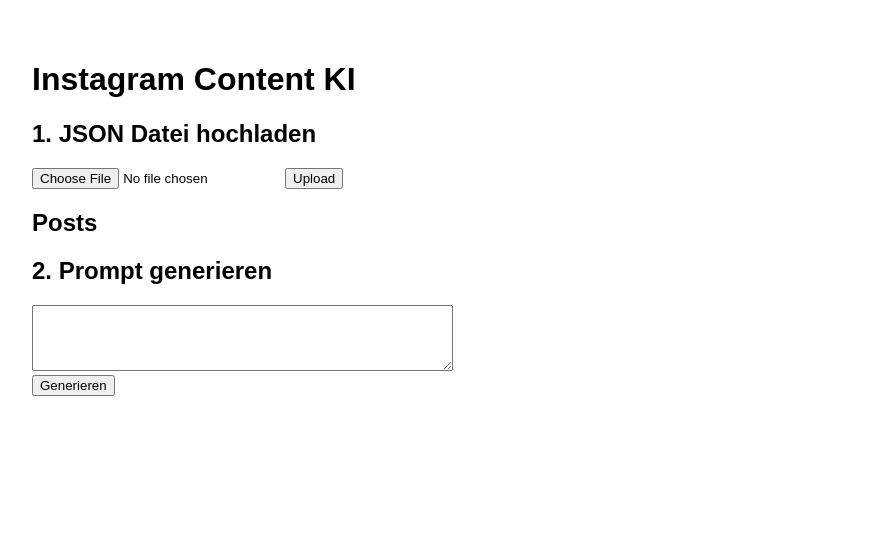
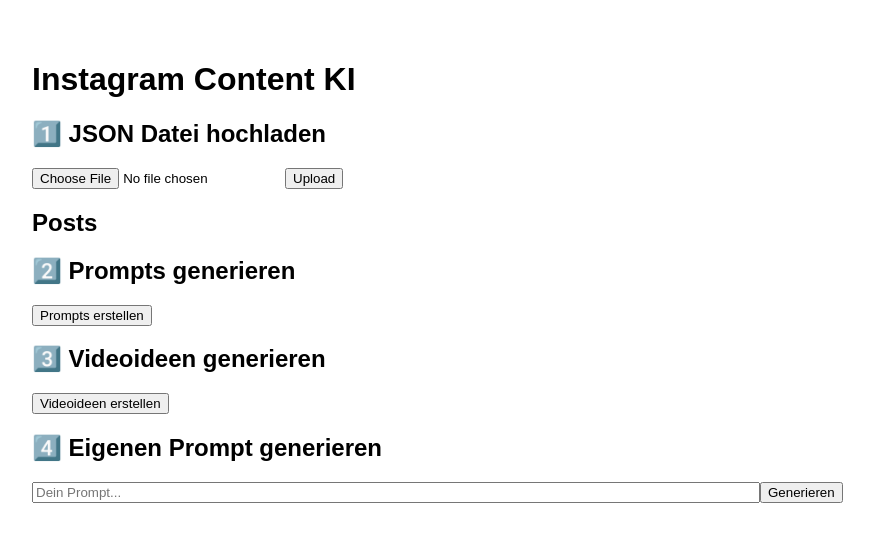
Before and after one commit to goodvibesreports-cell/instagram-content-ki-frontend, a React (Vite) app: page / in a window 1280 px wide. Shown: the top 542 px of the page, without its empty margins (8-882 px from the left). Built offline with nearby package versions, Linux system fonts and the light colour scheme.

Commit message:
Frontend für Render vorbereitet, Upload & Prompt Generator integriert

```diff
--- a/src/App.jsx
+++ b/src/App.jsx
@@ -1,56 +1,89 @@
 import React, { useState } from 'react';
 import axios from 'axios';
 
-const BACKEND_URL = 'https://instagram-content-ki-backend.onrender.com';
+const BACKEND_URL = 'https://instagram-content-ki-backend.onrender.com'; // Dein Render Backend
 
 function App() {
   const [file, setFile] = useState(null);
   const [posts, setPosts] = useState([]);
-  const [prompt, setPrompt] = useState('');
-  const [result, setResult] = useState('');
   const [message, setMessage] = useState('');
+  const [prompts, setPrompts] = useState([]);
+  const [videoIdeas, setVideoIdeas] = useState([]);
+  const [customPrompt, setCustomPrompt] = useState('');
+  const [customResult, setCustomResult] = useState('');
 
+  // Datei auswählen
   const handleFileChange = (e) => setFile(e.target.files[0]);
 
+  // Datei hochladen
   const handleUpload = async () => {
     if (!file) return alert('Bitte JSON Datei auswählen');
+
     const formData = new FormData();
     formData.append('file', file);
 
     try {
       const res = await axios.post(`${BACKEND_URL}/upload`, formData);
       setMessage(res.data.message);
+
+      // Lokale Anzeige der Posts
       const text = await file.text();
       setPosts(JSON.parse(text));
+
+      setPrompts([]);
+      setVideoIdeas([]);
+      setCustomResult('');
     } catch (err) {
       console.error(err);
-      setMessage('Upload fehlgeschlagen');
+      setMessage(err.response?.data?.error || 'Upload fehlgeschlagen');
     }
   };
 
-  const handleGenerate = async () => {
-    if (!prompt) return alert('Bitte Prompt eingeben');
+  // Prompts generieren
+  const handleGeneratePrompts = async () => {
     try {
-      const res = await axios.post(`${BACKEND_URL}/generate`, { prompt });
-      setResult(res.data.result);
+      const res = await axios.post(`${BACKEND_URL}/generate-prompts`);
+      setPrompts(res.data.prompts);
+      setVideoIdeas([]);
     } catch (err) {
-      console.error(err);
-      setResult('Generierung fehlgeschlagen');
+      setMessage(err.response?.data?.error || 'Prompts Generierung fehlgeschlagen');
+    }
+  };
+
+  // Videoideen generieren
+  const handleGenerateVideoIdeas = async () => {
+    if (!prompts.length) return alert('Bitte zuerst Prompts generieren');
+    try {
+      const res = await axios.post(`${BACKEND_URL}/generate-video-ideas`, { prompts });
+      setVideoIdeas(res.data.videoIdeas);
+    } catch (err) {
+      setMessage(err.response?.data?.error || 'Videoideen Generierung fehlgeschlagen');
+    }
+  };
+
+  // Eigenen Prompt generieren
+  const handleCustomPrompt = async () => {
+    if (!customPrompt) return alert('Bitte Prompt eingeben');
+    try {
+      const res = await axios.post(`${BACKEND_URL}/generate`, { prompt: customPrompt });
+      setCustomResult(res.data.result);
+    } catch (err) {
+      setCustomResult(err.response?.data?.error || 'Generierung fehlgeschlagen');
     }
   };
 
   return (
-    <div style={{ padding: '2rem', fontFamily: 'Arial' }}>
+    <div style={{ padding: '2rem', fontFamily: 'Arial, sans-serif' }}>
       <h1>Instagram Content KI</h1>
 
-      <div>
-        <h2>1. JSON Datei hochladen</h2>
+      <section>
+        <h2>1️⃣ JSON Datei hochladen</h2>
         <input type="file" accept=".json" onChange={handleFileChange} />
         <button onClick={handleUpload}>Upload</button>
-        <p>{message}</p>
-      </div>
+        {message && <p>{message}</p>}
+      </section>
 
-      <div>
+      <section>
         <h2>Posts</h2>
         <ul>
           {posts.map((p, idx) => (
@@ -59,20 +92,41 @@
             </li>
           ))}
         </ul>
-      </div>
+      </section>
 
-      <div>
-        <h2>2. Prompt generieren</h2>
-        <textarea
-          rows="4"
-          cols="50"
-          value={prompt}
-          onChange={(e) => setPrompt(e.target.value)}
+      <section>
+        <h2>2️⃣ Prompts generieren</h2>
+        <button onClick={handleGeneratePrompts}>Prompts erstellen</button>
+        <ul>
+          {prompts.map((p, idx) => <li key={idx}>{p}</li>)}
+        </ul>
+      </section>
+
+      <section>
+        <h2>3️⃣ Videoideen generieren</h2>
+        <button onClick={handleGenerateVideoIdeas}>Videoideen erstellen</button>
+        <ul>
+          {videoIdeas.map((v, idx) => (
+            <li key={idx}>
+              <strong>Prompt:</strong> {v.prompt} <br />
+              <strong>Idee:</strong> {v.idea}
+            </li>
+          ))}
+        </ul>
+      </section>
+
+      <section>
+        <h2>4️⃣ Eigenen Prompt generieren</h2>
+        <input
+          type="text"
+          placeholder="Dein Prompt..."
+          value={customPrompt}
+          onChange={(e) => setCustomPrompt(e.target.value)}
+          style={{ width: '60%' }}
         />
-        <br />
-        <button onClick={handleGenerate}>Generieren</button>
-        <p>{result}</p>
-      </div>
+        <button onClick={handleCustomPrompt}>Generieren</button>
+        {customResult && <p>{customResult}</p>}
+      </section>
     </div>
   );
 }
--- a/src/main.jsx
+++ b/src/main.jsx
@@ -1,9 +1,16 @@
-import React from 'react'
-import ReactDOM from 'react-dom/client'
-import App from './App.jsx'
+import React from 'react';
+import ReactDOM from 'react-dom/client';
+import App from './App.jsx';
 
-ReactDOM.createRoot(document.getElementById('root')).render(
-    <React.StrictMode>
-        <App />
-    </React.StrictMode>
-)
+// Professionelle Struktur für Render-Deployment
+const rootElement = document.getElementById('root');
+
+if (!rootElement) {
+  throw new Error('Root element not found. Bitte stelle sicher, dass <div id="root"></div> im HTML vorhanden ist.');
+}
+
+ReactDOM.createRoot(rootElement).render(
+  <React.StrictMode>
+    <App />
+  </React.StrictMode>
+);
```
Also changed, not shown: package.json (+7 -2 lines), 1 other file (tests, documents, lock files or other folders).
